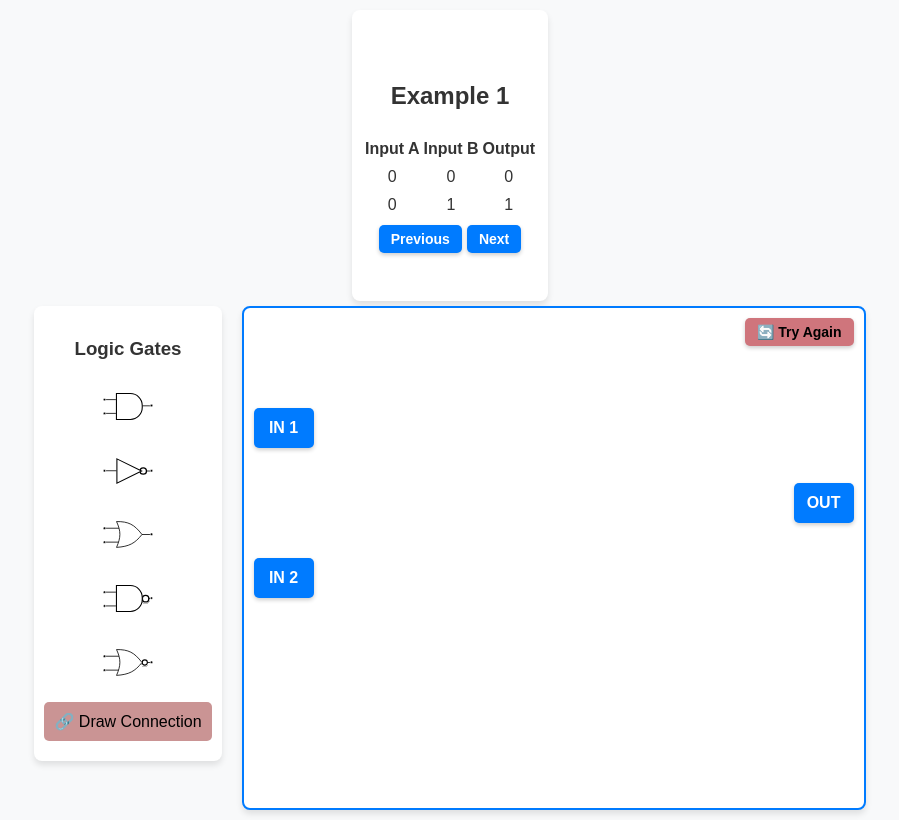
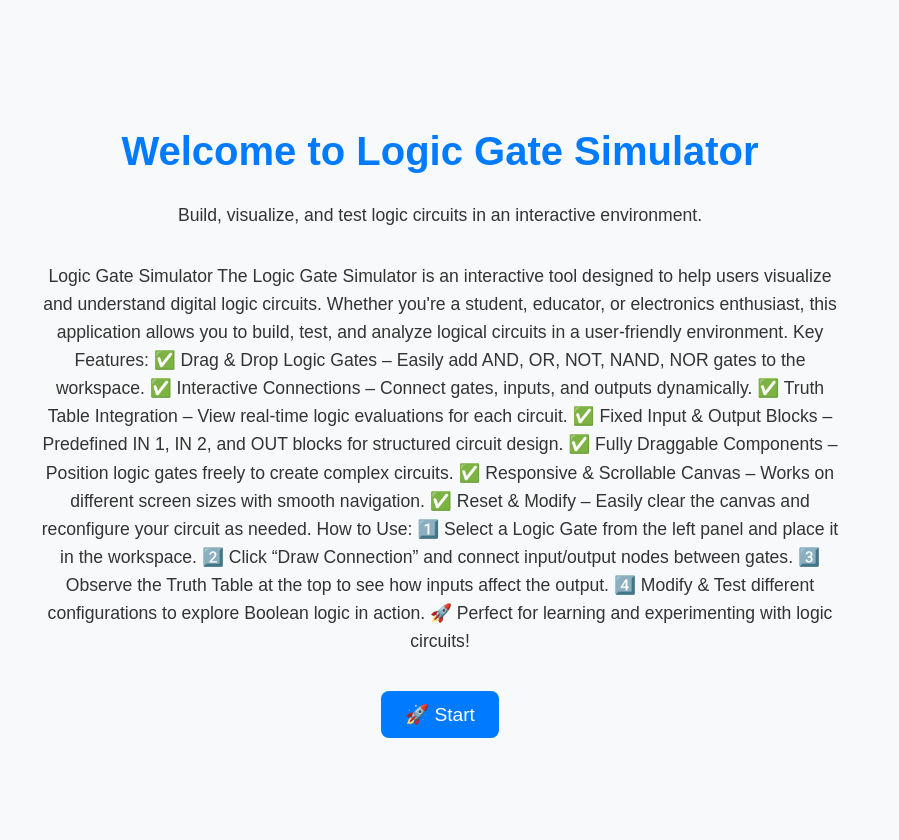
Before and after one commit to Benjamin-GitHub/Logic-gates-games, a React (Vite) app: page / in a window 1280 px wide. Shown: the whole page, without its empty margins (200-1099 px from the left). Built offline with nearby package versions, Linux system fonts and the light colour scheme.

Commit message:
Add instruction page

```diff
--- a/package.json
+++ b/package.json
@@ -20,7 +20,8 @@
     "motion": "^12.4.3",
     "react": "^18.3.1",
     "react-dom": "^18.3.1",
-    "react-draggable": "^4.4.6"
+    "react-draggable": "^4.4.6",
+    "react-router-dom": "^7.2.0"
   },
   "devDependencies": {
     "@eslint/js": "^9.17.0",
--- a/src/App.jsx
+++ b/src/App.jsx
@@ -1,11 +1,17 @@
+import React from "react";
+import { BrowserRouter as Router, Routes, Route } from "react-router-dom";
+import IntroPage from "./IntroPage";
 import LogicGateApp from "./LogicGateApp";
 
-function App() {
+const App = () => {
   return (
-    <div className="App">
-      <LogicGateApp />
-    </div>
+    <Router>
+      <Routes>
+        <Route path="/" element={<IntroPage />} />
+        <Route path="/app" element={<LogicGateApp />} />
+      </Routes>
+    </Router>
   );
-}
+};
 
 export default App;
--- a/src/GateConnections.jsx
+++ b/src/GateConnections.jsx
@@ -5,9 +5,14 @@ const GateConnections = ({ elements, connections, tempConnection, mousePosition,
   return (
     <svg className="connections">
       {connections.map((conn, index) => {
-        const fromEl = elements.find((el) => el.id === conn.from.id) || fixedBlocks.find((block) => block.id === conn.from.id);
-        const toEl = elements.find((el) => el.id === conn.to.id) || fixedBlocks.find((block) => block.id === conn.to.id);
-        if (!fromEl || !toEl) return null;
+        const fromEl = (elements && elements.find(el => el.id === conn.from.id)) ||
+        (fixedBlocks && fixedBlocks.find(block => block.id === conn.from.id));
+
+        const toEl = (elements && elements.find(el => el.id === conn.to.id)) ||
+              (fixedBlocks && fixedBlocks.find(block => block.id === conn.to.id));
+
+        if (!fromEl || !toEl) return null; // Prevents further errors
+
 
         const toGateData = gateIcons[toEl.type] || {};
 
--- /dev/null
+++ b/src/IntroPage.jsx
@@ -0,0 +1,37 @@
+import React from "react";
+import { useNavigate } from "react-router-dom"; // React Router for navigation
+
+const IntroPage = () => {
+  const navigate = useNavigate(); // Hook to handle navigation
+
+  return (
+    <div className="intro-container">
+      <h1>Welcome to Logic Gate Simulator</h1>
+      <p>Build, visualize, and test logic circuits in an interactive environment.</p>
+      <p>Logic Gate Simulator
+The Logic Gate Simulator is an interactive tool designed to help users visualize and understand digital logic circuits. Whether you're a student, educator, or electronics enthusiast, this application allows you to build, test, and analyze logical circuits in a user-friendly environment.
+
+Key Features:
+✅ Drag & Drop Logic Gates – Easily add AND, OR, NOT, NAND, NOR gates to the workspace.
+✅ Interactive Connections – Connect gates, inputs, and outputs dynamically.
+✅ Truth Table Integration – View real-time logic evaluations for each circuit.
+✅ Fixed Input & Output Blocks – Predefined IN 1, IN 2, and OUT blocks for structured circuit design.
+✅ Fully Draggable Components – Position logic gates freely to create complex circuits.
+✅ Responsive & Scrollable Canvas – Works on different screen sizes with smooth navigation.
+✅ Reset & Modify – Easily clear the canvas and reconfigure your circuit as needed.
+
+How to Use:
+1️⃣ Select a Logic Gate from the left panel and place it in the workspace.
+2️⃣ Click “Draw Connection” and connect input/output nodes between gates.
+3️⃣ Observe the Truth Table at the top to see how inputs affect the output.
+4️⃣ Modify & Test different configurations to explore Boolean logic in action.
+
+🚀 Perfect for learning and experimenting with logic circuits!</p>
+      <button className="start-button" onClick={() => navigate("/app")}>
+        🚀 Start
+      </button>
+    </div>
+  );
+};
+
+export default IntroPage;
--- a/src/LogicGateCanvas.jsx
+++ b/src/LogicGateCanvas.jsx
@@ -1,4 +1,5 @@
 import React from "react";
+import { useNavigate } from "react-router-dom";
 import DraggableGate from "./DraggableGate";
 import GateConnections from "./GateConnections";
 
@@ -17,11 +18,14 @@ const LogicGateCanvas = ({
   fixedBlocks,
   handleBlockClick
 }) => {
+  const navigate = useNavigate();
+
   return (
     <div className="canvas">
       <button className="refresh-button" onClick={resetCanvas}>
         🔄 Try Again
       </button>
+      <button className="back-button" onClick={() => navigate("/")}>🔙 Back to Start</button>
 
       {/* Fixed Input Blocks */}
       {fixedBlocks.map((block) => (
@@ -51,12 +55,12 @@ const LogicGateCanvas = ({
 
       {/* Render Connections */}
       <GateConnections
-        elements={elements}
-        connections={connections}
+        elements={elements || []}
+        connections={connections || []}
         tempConnection={tempConnection}
         mousePosition={mousePosition}
         gateIcons={gateIcons}
-        fixedBlocks={fixedBlocks}
+        fixedBlocks={fixedBlocks || []}
       />
     </div>
   );
--- a/src/logic_gate_styles.css
+++ b/src/logic_gate_styles.css
@@ -207,6 +207,86 @@ body {
   right: 10px;
 }
 
+.intro-container {
+  display: flex;
+  flex-direction: column;
+  align-items: center;
+  justify-content: center;
+  height: 100vh;
+  text-align: center;
+  background-color: #f8f9fa;
+}
+
+h1 {
+  font-size: 2.5rem;
+  color: #007bff;
+}
+
+p {
+  font-size: 1.2rem;
+  margin-bottom: 20px;
+  color: #333;
+}
+
+.start-button {
+  background-color: #007bff;
+  color: white;
+  font-size: 1.2rem;
+  padding: 10px 20px;
+  border: none;
+  border-radius: 8px;
+  cursor: pointer;
+  transition: all 0.3s ease-in-out;
+}
+
+.start-button:hover {
+  background-color: #0056b3;
+  transform: scale(1.05);
+}
+
+/* Intro Page Styling */
+.intro-container {
+  display: flex;
+  flex-direction: column;
+  align-items: center;
+  justify-content: center;
+  height: 100vh;
+  text-align: center;
+  background-color: #f8f9fa;
+  padding: 20px;
+}
+
+h1 {
+  font-size: 2.5rem;
+  color: #007bff;
+  margin-bottom: 10px;
+}
+
+p {
+  font-size: 1.1rem;
+  color: #333;
+  max-width: 800px;
+  line-height: 1.6;
+  margin-bottom: 15px;
+}
+
+.start-button {
+  background-color: #007bff;
+  color: white;
+  font-size: 1.2rem;
+  padding: 12px 24px;
+  border: none;
+  border-radius: 8px;
+  cursor: pointer;
+  transition: all 0.3s ease-in-out;
+  margin-top: 20px;
+}
+
+.start-button:hover {
+  background-color: #0056b3;
+  transform: scale(1.05);
+}
+
 @media screen and (max-width: 768px) {
   .container {
     flex-direction: column;
```
Also changed, not shown: 1 other file (tests, documents, lock files or other folders).
